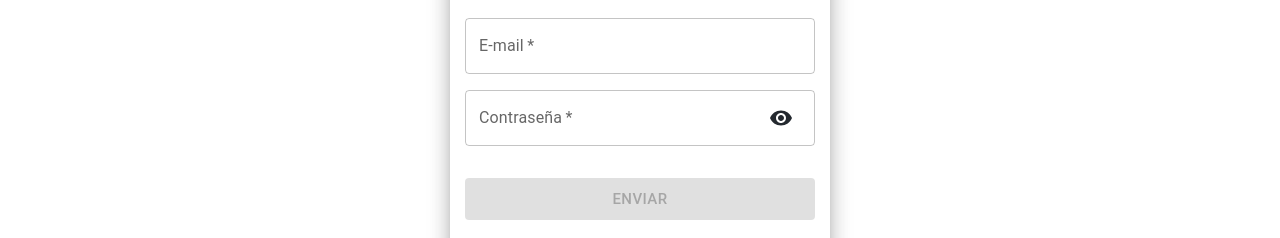
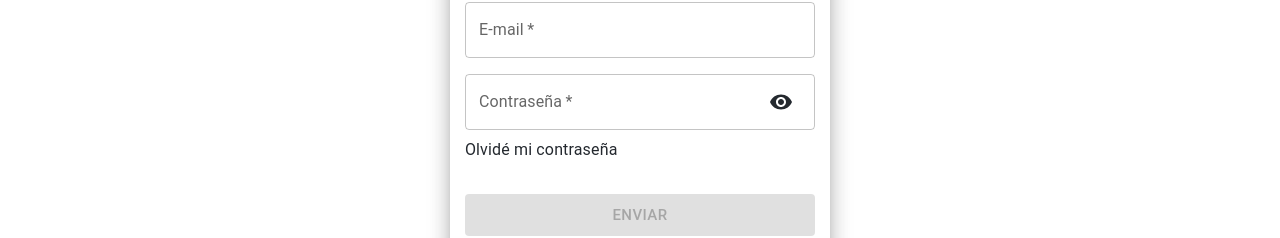
Before and after one commit to Cristian-M-B/E-Commerce, a Next.js app: page /login in a window 1280 px wide. Shown: the part 289-527 px from the top of the page. Built offline with nearby package versions, Linux system fonts and the light colour scheme; no server answers.

Commit message:
add link to reset password page

```diff
--- a/src/pages/login.js
+++ b/src/pages/login.js
@@ -39,7 +39,7 @@ export default function Login() {
         e.preventDefault();
         try {
             const user = await axios.post(`/api/user?login=true`, dataForm)
-            if(!user.data) {
+            if (!user.data) {
                 Swal.fire({
                     icon: 'error',
                     title: 'Email o Contraseña incorrecto',
@@ -48,7 +48,7 @@ export default function Login() {
                     timer: 5000,
                 })
             } else {
-                dispatch({type: actionsTypes.LOAD_USER_INFO, payload: user.data})
+                dispatch({ type: actionsTypes.LOAD_USER_INFO, payload: user.data })
                 setDataForm({
                     email: '',
                     password: ''
@@ -100,6 +100,13 @@ export default function Login() {
                                 </InputAdornment>
                         }}
                     />
+                    <Typography sx={{ marginTop: '1vh' }}>
+                        <NextLink href='/resetPassword' passHref>
+                            <Link underline='none'>
+                                Olvidé mi contraseña
+                            </Link>
+                        </NextLink>
+                    </Typography>
                     <Button
                         fullWidth
                         variant='contained'
```
